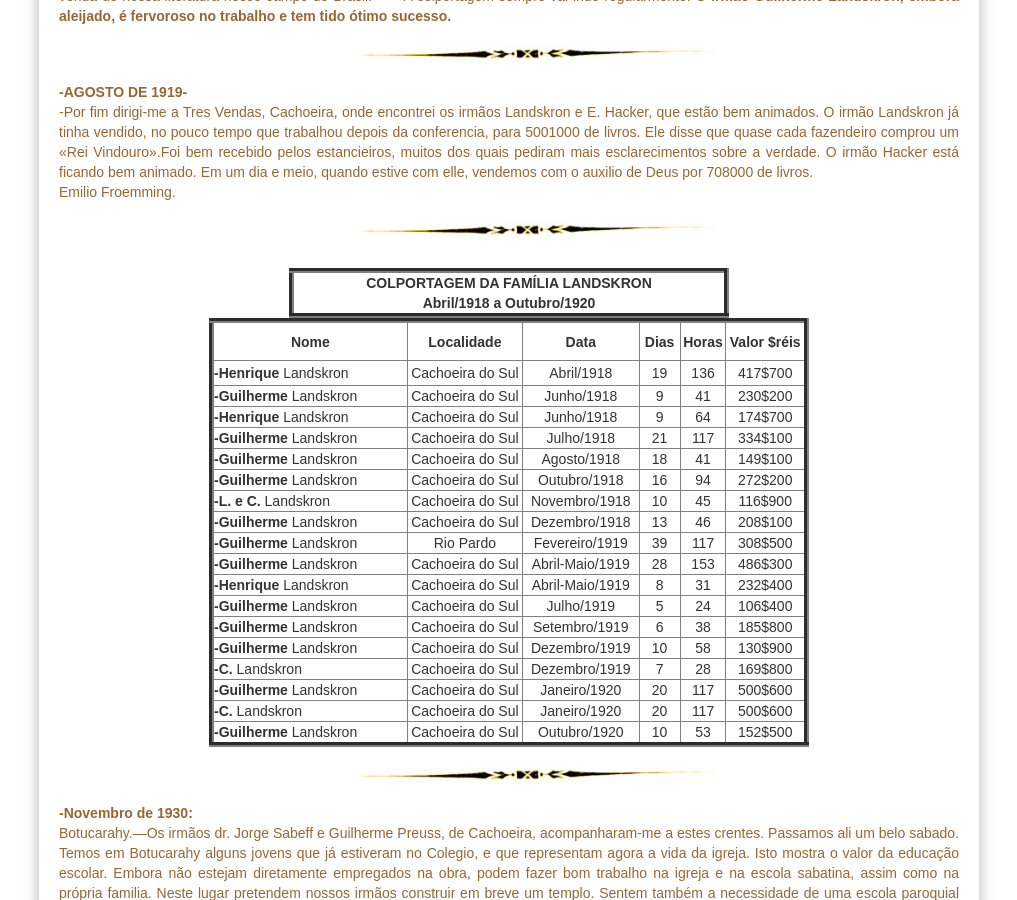
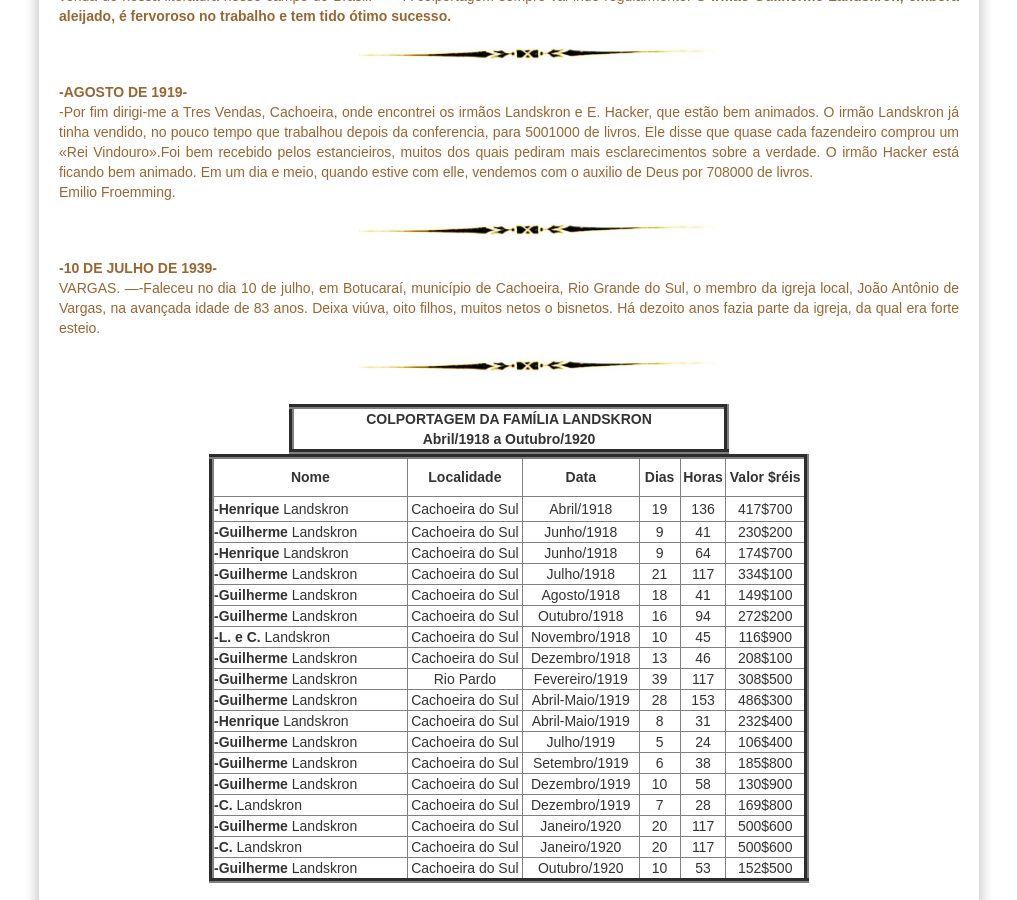
Before and after one commit to claudiovargas1955/claudiovargas1955.github.io, a Jekyll site: the page built from _pages/história-da-iasd-bosque.html, in a window 1280 px wide and 900 px high, scrolled down 1575 px. Shown: the whole window, without its empty margins (131-1148 px from the left). Built offline with Jekyll 4.4.1, drawn with Linux system fonts in a browser that asks for light colours; some web fonts are replaced.

Commit message:
Update história-da-iasd-bosque.html

```diff
--- a/_pages/história-da-iasd-bosque.html
+++ b/_pages/história-da-iasd-bosque.html
@@ -159,6 +159,11 @@ auxilio de Deus por 708000 de livros.<br>
 Emilio Froemming.<br>
 <img class="dir3" style="float:center"; src="/images/separacao.jpg" class="img-responsive" width="400px" title="";/><br>
 
+<b>-10 DE JULHO DE 1939-</b><br>
+VARGAS. —-Faleceu no dia 10 de julho, em Botucaraí, município de Cachoeira, Rio Grande do Sul, o membro da igreja local, João Antônio de Vargas, na avançada
+idade de 83 anos. Deixa viúva, oito filhos, muitos netos o bisnetos. Há dezoito anos fazia parte da igreja, da qual era forte esteio.<br>
+
+<img class="dir3" style="float:center"; src="/images/separacao.jpg" class="img-responsive" width="400px" title="";/><br>
 
 <div class="brasileira" align="center">
     <table border="5px" color="#ffffff" width="440px" cellspacing="10px" cellpadding="10px" height="50px">
```
